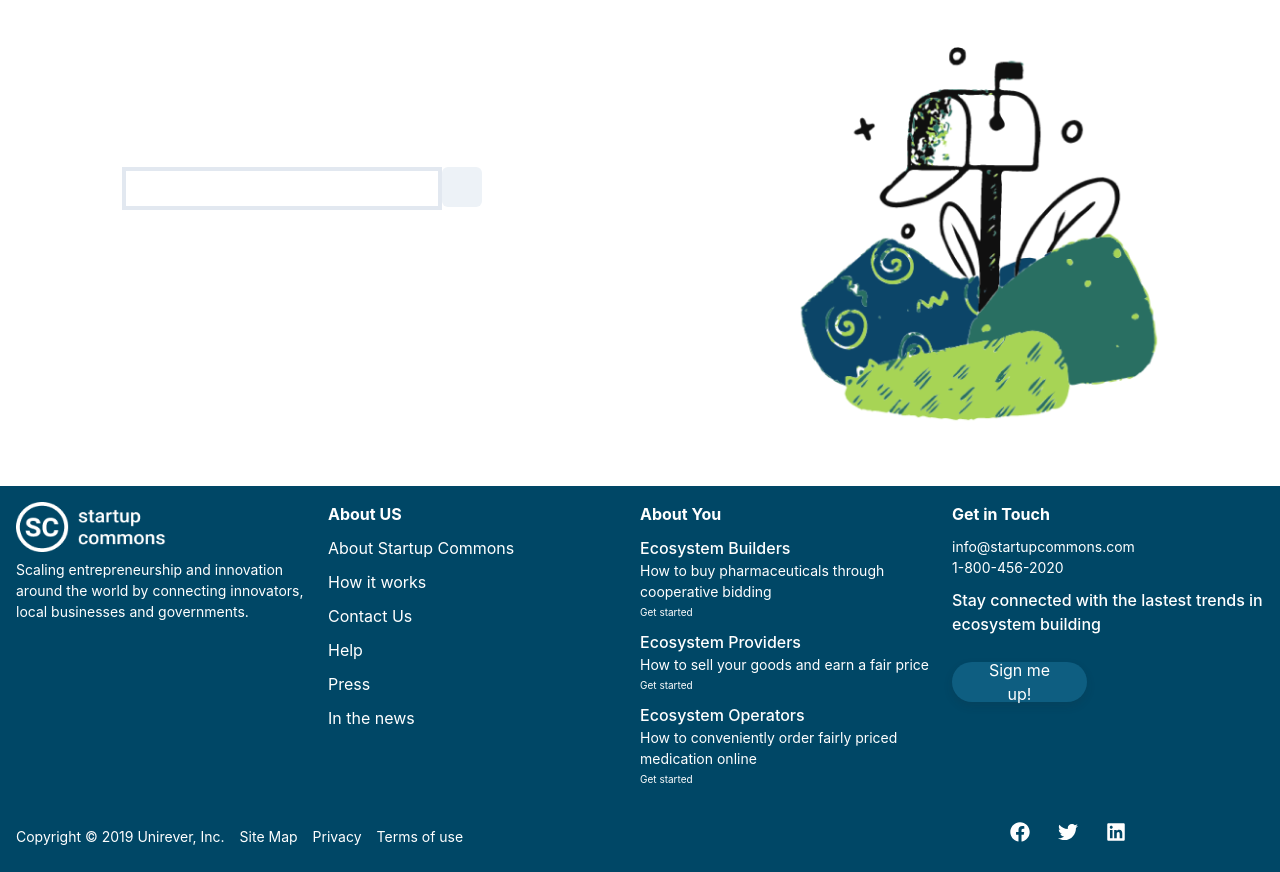
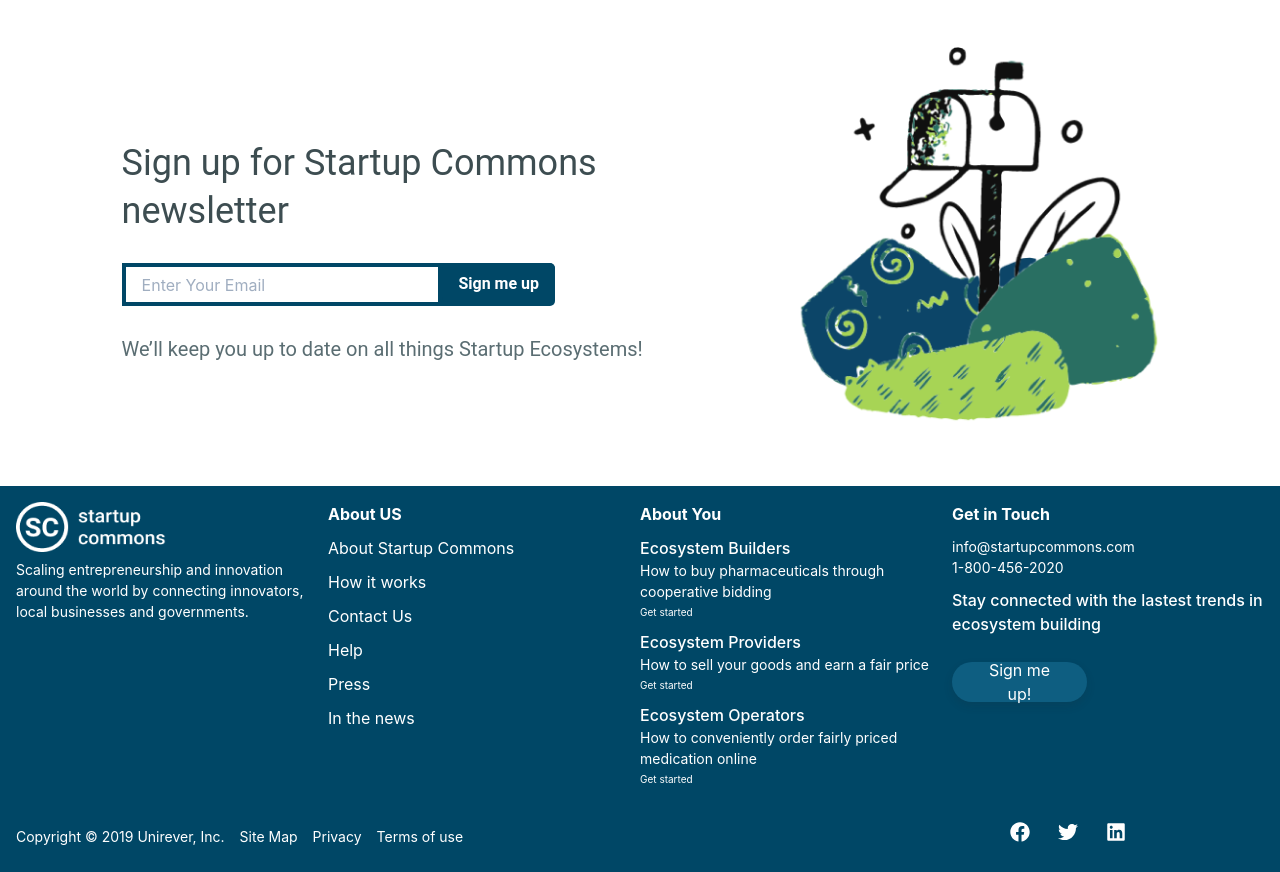
Before and after one commit to ecosystemos/ecosystem-knowledge, a React (Create React App) app: page / in a window 1280 px wide. Shown: the part 1060-1932 px from the top of the page. Built offline with nearby package versions, Linux system fonts and the light colour scheme; some icons are missing.

Commit message:
Newsletter component is added to Syllabus Page

```diff
--- a/src/App.js
+++ b/src/App.js
@@ -24,7 +24,7 @@ function App() {
       <SyllabusPage></SyllabusPage>
 
 
-      <Newsletter> </Newsletter>
+
 
 
 
--- a/src/components/SyllabusPage.jsx
+++ b/src/components/SyllabusPage.jsx
@@ -1,6 +1,7 @@
 import React from 'react';
 import SyllabusLessons from './SyllabusLessons';
 import CourseCardSlider from './CourseCardSlider';
+import Newsletter from './Newsletter';
 
 
 
@@ -24,6 +25,17 @@ const SyllabusPage = () => {
 
         ></CourseCardSlider>
 
+
+        <Newsletter
+
+          header={"Sign up for Startup Commons newsletter"}
+          text="We’ll keep you up to date on all things Startup Ecosystems!"
+          buttonText={"Sign me up"}
+          buttonAndFormColor={"#004766;"}
+          placeholderText={'Enter Your Email'}
+
+        ></Newsletter>
+
         </React.Fragment>
   )
 };
```
